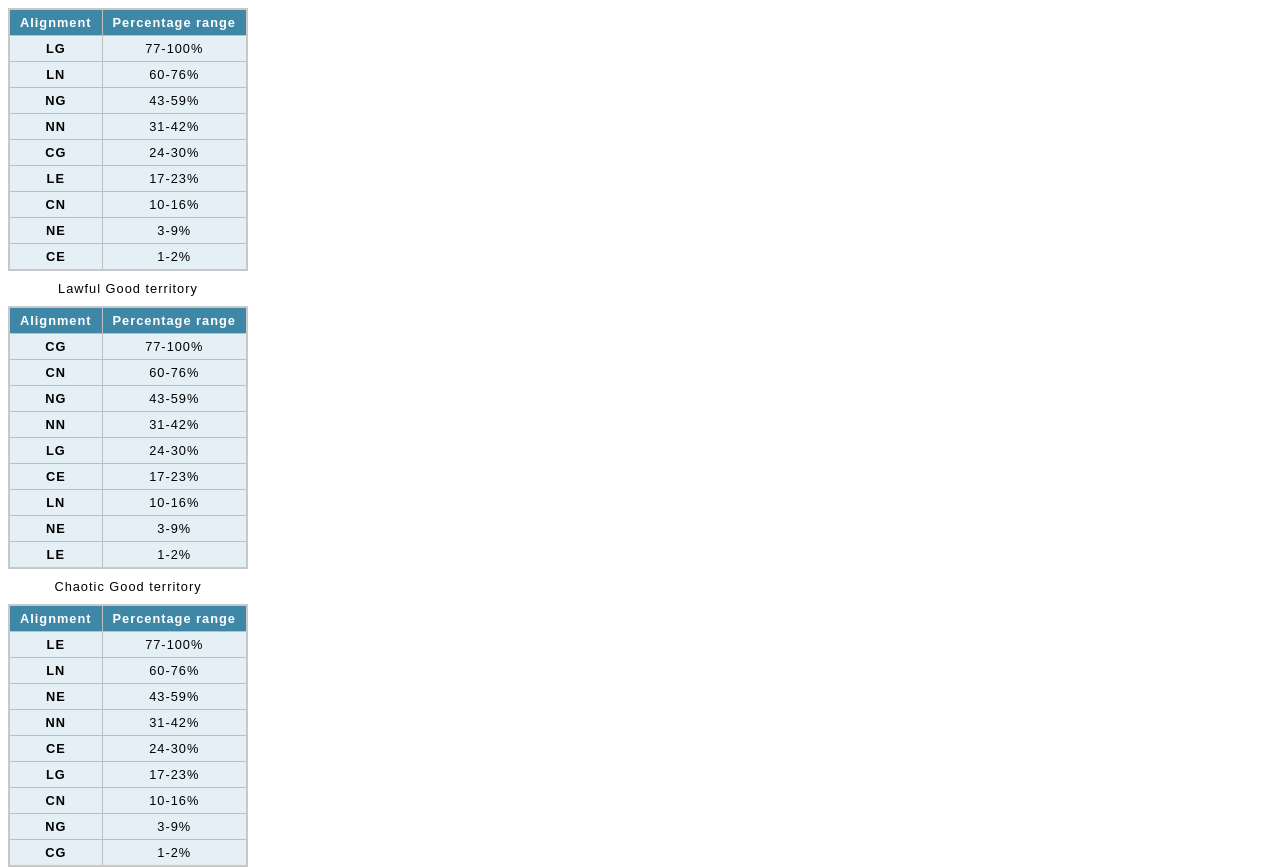
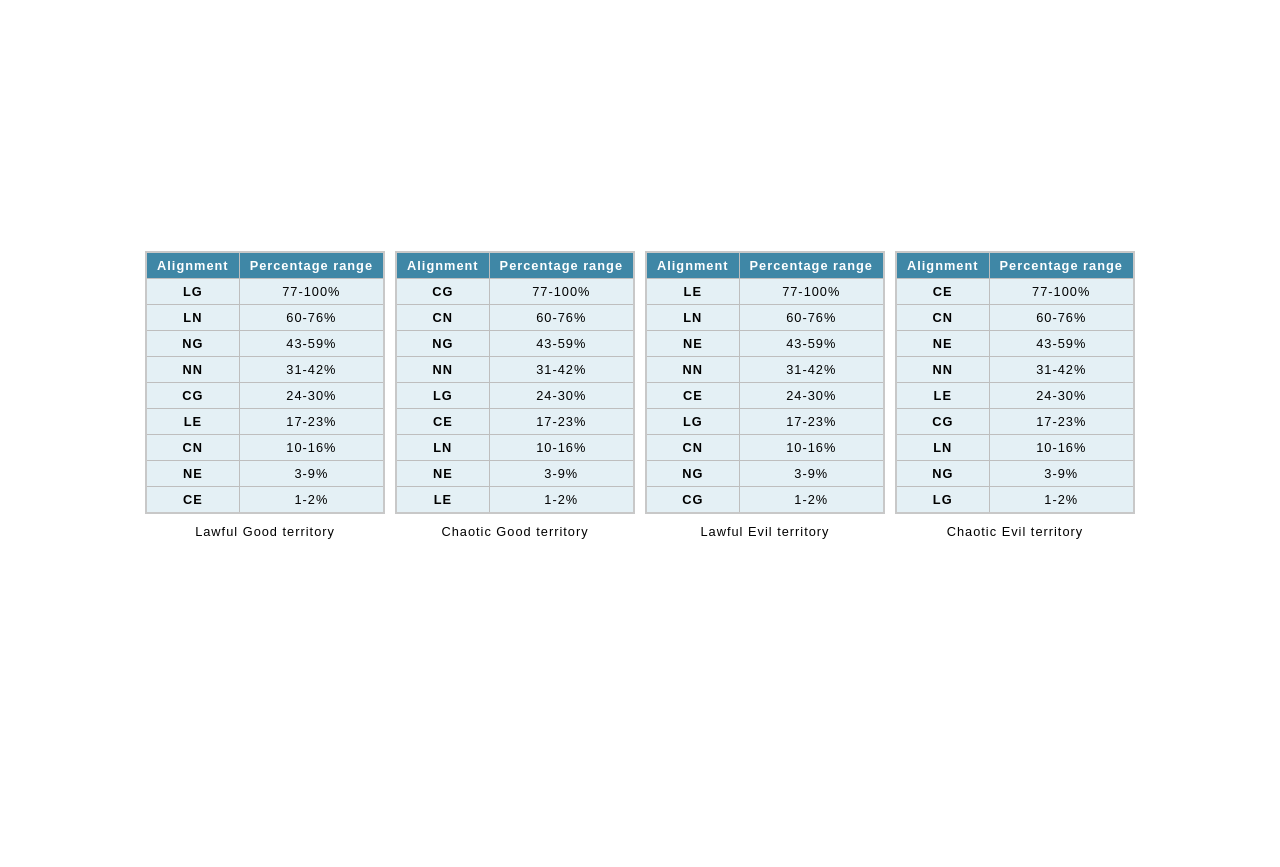
Before and after one commit to LL782/pathfinder-tools, a Next.js app: page / in a window 1280 px wide. Shown: the top 867 px of the page. After the commit the page ends 800 px from the top, so only its background shows below. Built offline with nearby package versions, Linux system fonts and the light colour scheme.

Commit message:
Position everything in the centre

```diff
--- a/components/AlignmentGenerator/AlignmentGenerator.js
+++ b/components/AlignmentGenerator/AlignmentGenerator.js
@@ -74,6 +74,9 @@ const AlignmentGenerator = ({ alignmentName = "Lawful Good" }) => {
         </tbody>
       </table>
       <style jsx>{`
+        table {
+          margin: 5px;
+        }
         thead,
         tfoot {
           background-color: #3f87a6;
--- /dev/null
+++ b/components/Main/Main.js
@@ -0,0 +1,18 @@
+import React from "react";
+
+const Main = ({ children }) => (
+  <>
+    <main>{children}</main>
+    <style jsx>{`
+      main {
+        display: flex;
+        min-height: 100vh;
+        align-items: center;
+        justify-content: center;
+        flex-wrap: wrap;
+      }
+    `}</style>
+  </>
+);
+
+export default Main;
--- /dev/null
+++ b/components/Main/index.js
@@ -0,0 +1,2 @@
+import Main from "./Main";
+export default Main;
--- /dev/null
+++ b/pages/_app.js
@@ -0,0 +1,14 @@
+function MyApp({ Component, pageProps }) {
+  return (
+    <>
+      <style jsx global>{`
+        body {
+          margin: 0;
+        }
+      `}</style>
+      <Component {...pageProps} />
+    </>
+  );
+}
+
+export default MyApp;
--- a/pages/index.js
+++ b/pages/index.js
@@ -1,21 +1,22 @@
+import React from "react";
 import Head from "next/head";
 
 import AlignmentGenerator from "../components/AlignmentGenerator";
+import Main from "../components/Main";
 
 export default function Home() {
   return (
-    <div className="container">
+    <>
       <Head>
         <title>LL782 Pathfinder Tools</title>
         <link rel="icon" href="/favicon.ico" />
       </Head>
-
-      <main>
+      <Main>
         <AlignmentGenerator alignmentName="Lawful Good" />
         <AlignmentGenerator alignmentName="Chaotic Good" />
         <AlignmentGenerator alignmentName="Lawful Evil" />
         <AlignmentGenerator alignmentName="Chaotic Evil" />
-      </main>
-    </div>
+      </Main>
+    </>
   );
 }
```
